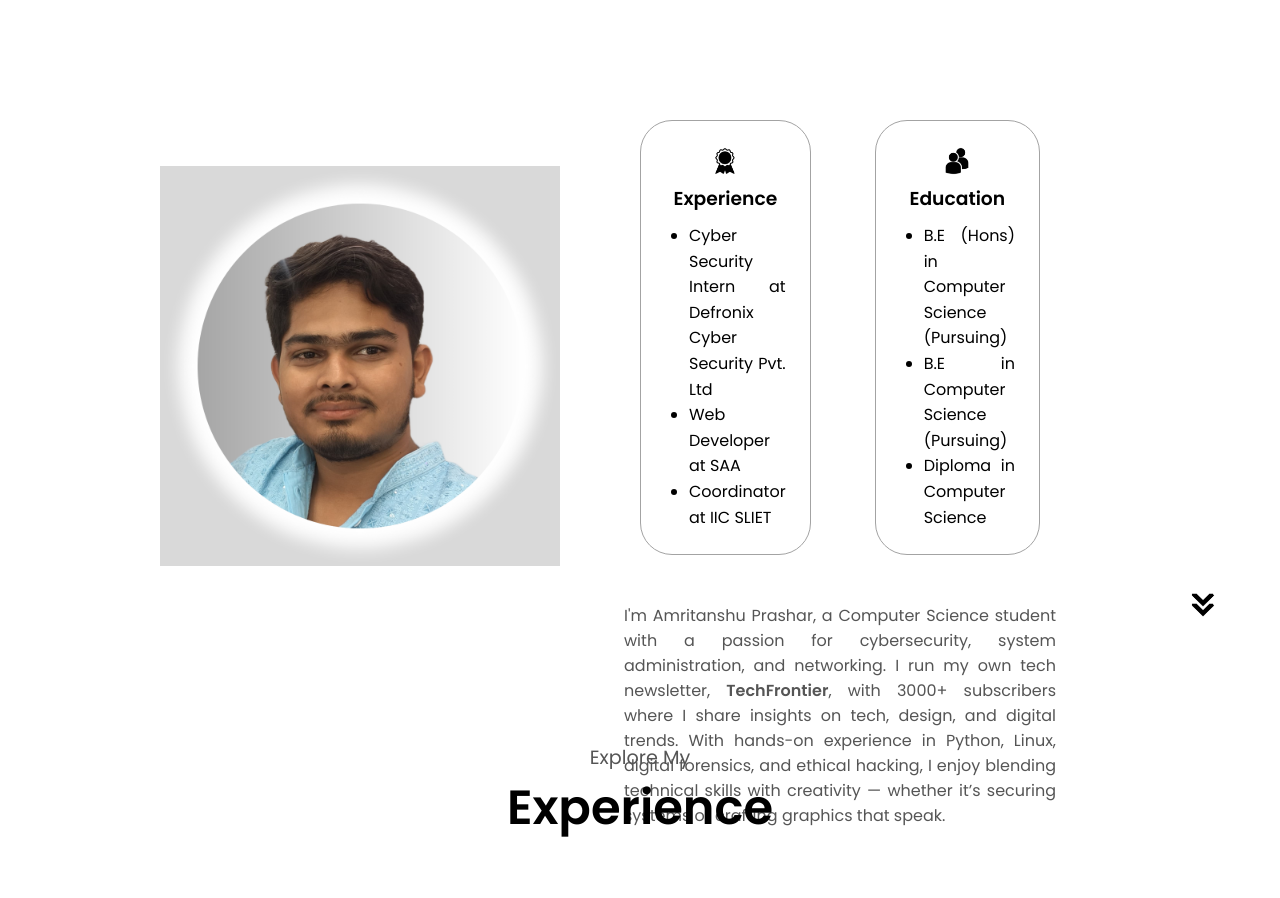
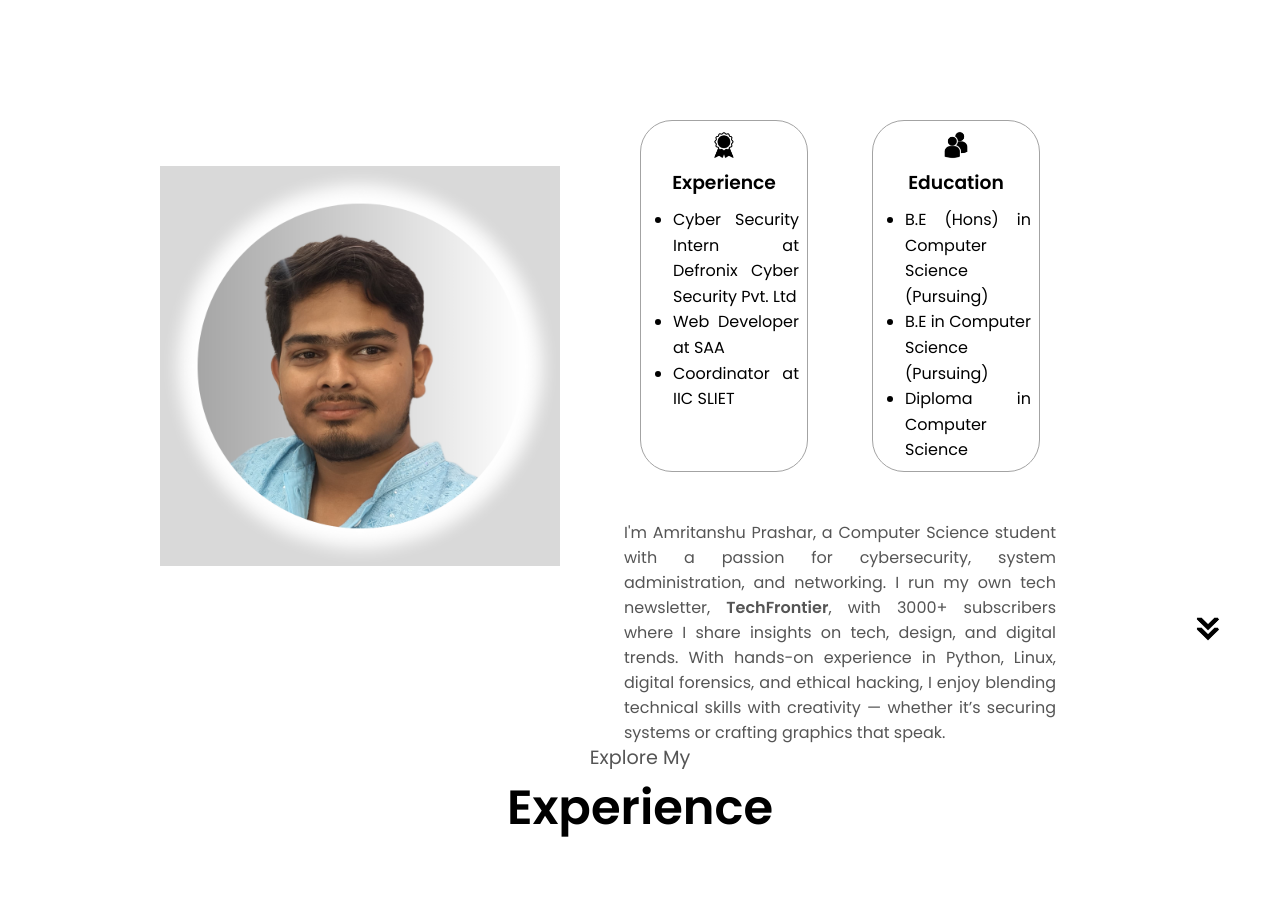
Before and after one commit to aprashar7/portfolio, a plain HTML site: page index.html in a window 1280 px wide. Shown: the part 1032-1930 px from the top of the page. Drawn offline with Linux system fonts and the light colour scheme.

Commit message:
Final changes

```diff
--- a/style.css
+++ b/style.css
@@ -364,7 +364,7 @@ html {
 }
 
 .details-container {
-    padding: 1.5rem;
+    padding: 0.5rem;
     flex: 1;
     margin: 1rem; /* Adjusted margin for spacing */
     max-width: 400px; /* Change for responsiveness */
@@ -376,8 +376,8 @@ html {
 
 .arrow {
     position: absolute;
-    right: -6.2rem;
-    bottom: 2.5rem;
+    right: -6.5rem;
+    bottom: 1rem;
 }
 
 .details-container-project {
```
